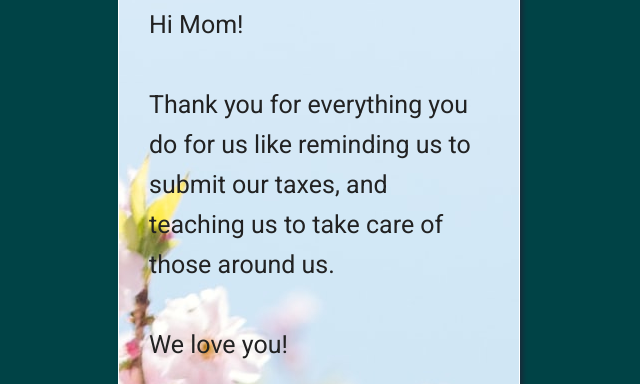
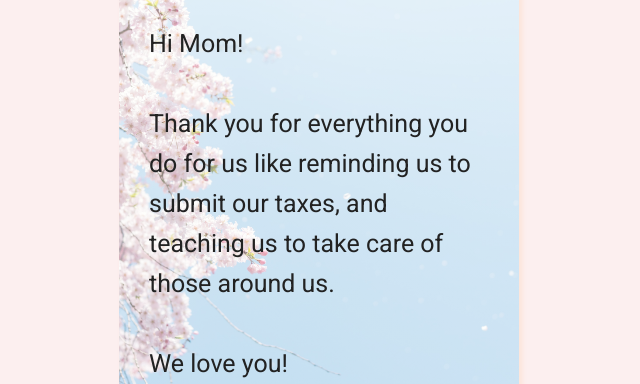
Before and after one commit to kelakinesis/greetings, a plain HTML site: page index.html in a window 1280 px wide. Shown: the part 150-534 px from the top of the page, without its empty margins (321-961 px from the left). Drawn offline with Linux system fonts and the light colour scheme.

Commit message:
Changed background and added background overlay

```diff
--- a/css/card.css
+++ b/css/card.css
@@ -18,16 +18,18 @@ p {
   margin: auto;
   display: flex;
   justify-content: center;
-  background: url("../img/cherry-blossoms-unsplash-gaspanik.jpeg") white;
+  background:
+    linear-gradient(0deg, rgba(255, 255, 255, 0.4), rgba(255, 255, 255, 0.4)),
+    url("../img/cherry-blossoms-unsplash-gaspanik.jpeg") white;
   width: 400px;
   height: 600px;
-  object-fit: cover;
-  border: 1px solid white;
-  box-shadow: 3px 3px 5px #172a3a;
+  background-size: contain;
+  /* border: 1px solid white; */
+  box-shadow: 3px 3px 5px #fce4d8;
 }
 
 #text-container {
-  padding: 3rem;
+  padding: 5rem 3rem 3rem 3rem;
   max-height: 600px;
   overflow: hidden;
   word-wrap: break-word;
--- a/css/main.css
+++ b/css/main.css
@@ -4,7 +4,7 @@ body {
     width: 75%;
     font-family: 'Roboto', sans-serif;
     font-size: 16px;
-    background-color: #004346;
+    background-color: #fcefef;
   }
 
  h1 {
```
